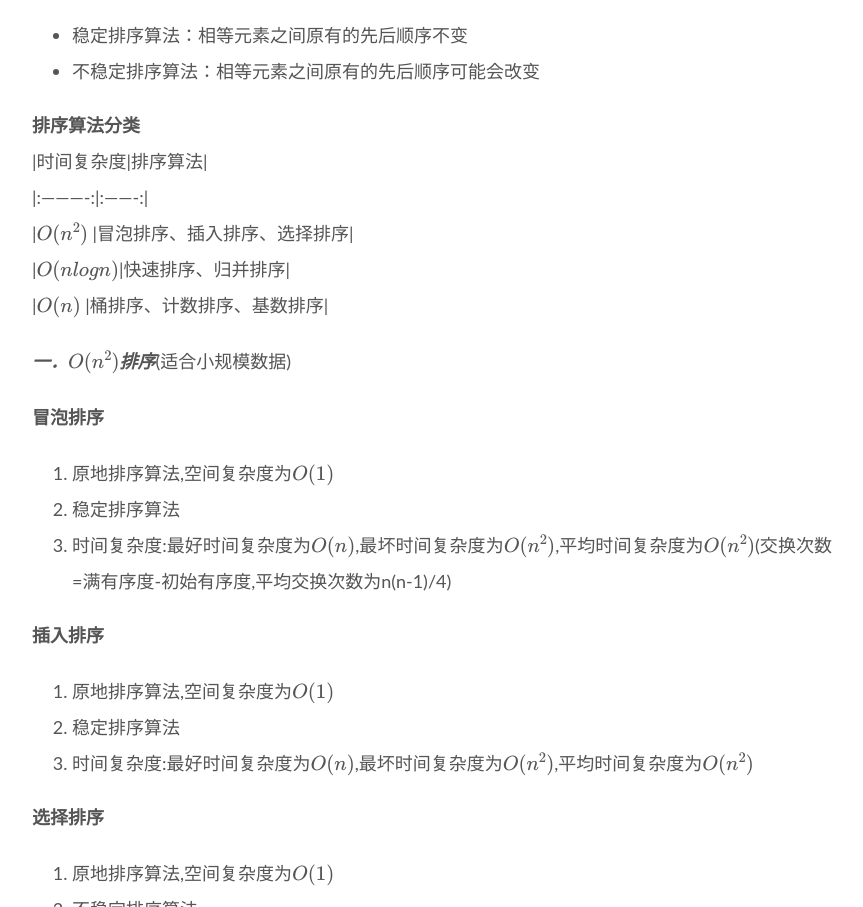
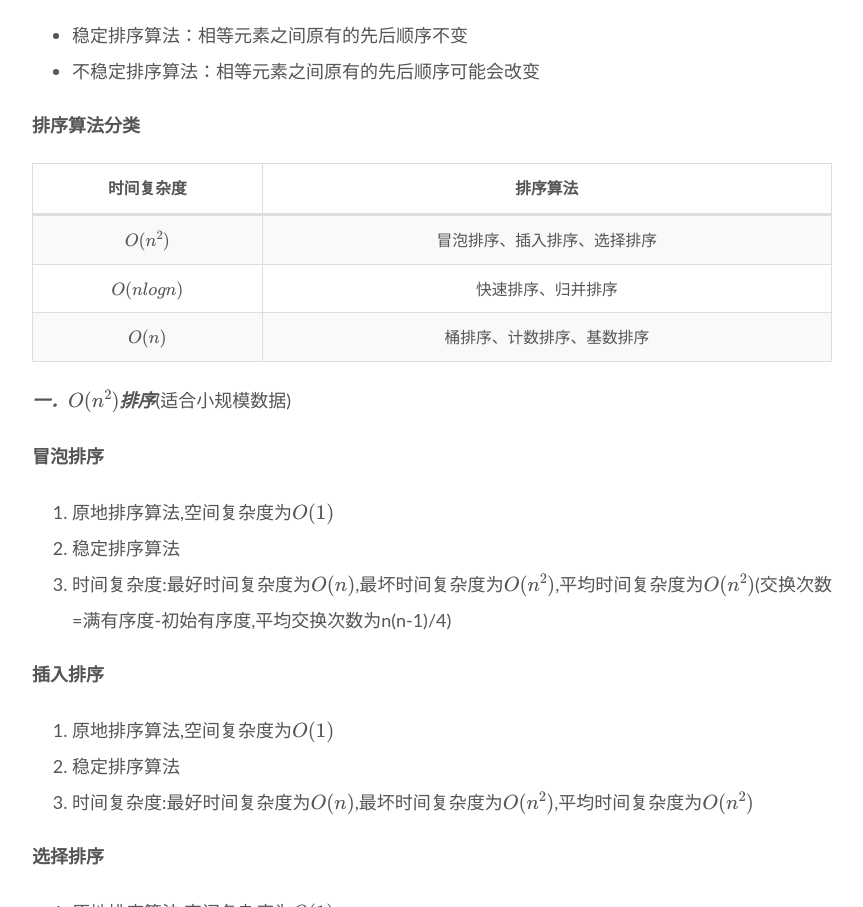
Before and after one commit to DannyT70/DannyT70.github.io, a plain HTML site: page 2022/12/01/递归、排序、二分查找/index.html in a window 1280 px wide. Shown: the part 1418-2325 px from the top of the page, without its empty margins (208-1071 px from the left). Drawn offline with nearby package versions, Linux system fonts and the light colour scheme; no server answers.

Commit message:
Site updated: 2022-12-02 13:32:04

```diff
--- a/2022/12/01/递归、排序、二分查找/index.html
+++ b/2022/12/01/递归、排序、二分查找/index.html
@@ -28,7 +28,7 @@
 <meta property="og:description" content="尾递归：　　一般只有递归出现在函数中的最后一行，并且没有任何局部变量参与最后一行代码的计算，这样的递归代码才可以改写为尾递归。(返回之后不需要继续往下执行，局部变量n也被移动到新的函数中)例如阶乘递归代码:　int f(int n, int res){　　if (n &lt;&#x3D; 1) return res;　　retrun f(n - 1, n*res);　}　　实际软件开发中，尾递归并没有太大作">
 <meta property="og:locale" content="en_US">
 <meta property="article:published_time" content="2022-12-01T04:49:17.000Z">
-<meta property="article:modified_time" content="2022-12-02T02:10:38.180Z">
+<meta property="article:modified_time" content="2022-12-02T05:30:29.300Z">
 <meta property="article:author" content="John Doe">
 <meta property="article:tag" content="学习笔记">
 <meta name="twitter:card" content="summary">
@@ -182,7 +182,7 @@
                   <i class="far fa-calendar-check"></i>
                 </span>
                 <span class="post-meta-item-text">Edited on</span>
-                <time title="Modified: 2022-12-02 10:10:38" itemprop="dateModified" datetime="2022-12-02T10:10:38+08:00">2022-12-02</time>
+                <time title="Modified: 2022-12-02 13:30:29" itemprop="dateModified" datetime="2022-12-02T13:30:29+08:00">2022-12-02</time>
               </span>
             <span class="post-meta-item">
               <span class="post-meta-item-icon">
@@ -244,7 +244,31 @@
 <li>稳定排序算法：相等元素之间原有的先后顺序不变  </li>
 <li>不稳定排序算法：相等元素之间原有的先后顺序可能会改变 </li>
 </ul>
-<p><strong>排序算法分类</strong><br>|时间复杂度|排序算法|<br>|:———-:|:——-:|<br>|$O(n^2)$  |冒泡排序、插入排序、选择排序|<br>|$O(nlogn)$|快速排序、归并排序|<br>|$O(n)$    |桶排序、计数排序、基数排序|</p>
+<p><strong>排序算法分类</strong>  </p>
+<div class="table-container">
+<table>
+<thead>
+<tr>
+<th style="text-align:center">时间复杂度</th>
+<th style="text-align:center">排序算法</th>
+</tr>
+</thead>
+<tbody>
+<tr>
+<td style="text-align:center">$ O(n^2) $</td>
+<td style="text-align:center">冒泡排序、插入排序、选择排序</td>
+</tr>
+<tr>
+<td style="text-align:center">$ O(nlogn) $</td>
+<td style="text-align:center">快速排序、归并排序</td>
+</tr>
+<tr>
+<td style="text-align:center">$ O(n) $</td>
+<td style="text-align:center">桶排序、计数排序、基数排序</td>
+</tr>
+</tbody>
+</table>
+</div>
 <p><strong><em>一．$O(n^2)$排序</em></strong>(适合小规模数据)　　</p>
 <p><strong>冒泡排序</strong>  </p>
 <ol>
@@ -544,7 +568,6 @@
   if (typeof MathJax === 'undefined') {
     window.MathJax = {
       loader: {
-          load: ['[tex]/mhchem'],
         source: {
           '[tex]/amsCd': '[tex]/amscd',
           '[tex]/AMScd': '[tex]/amscd'
@@ -552,7 +575,6 @@
       },
       tex: {
         inlineMath: {'[+]': [['$', '$']]},
-          packages: {'[+]': ['mhchem']},
         tags: 'ams'
       },
       options: {
```
Also changed, not shown: index.html (+26 -4 lines).
